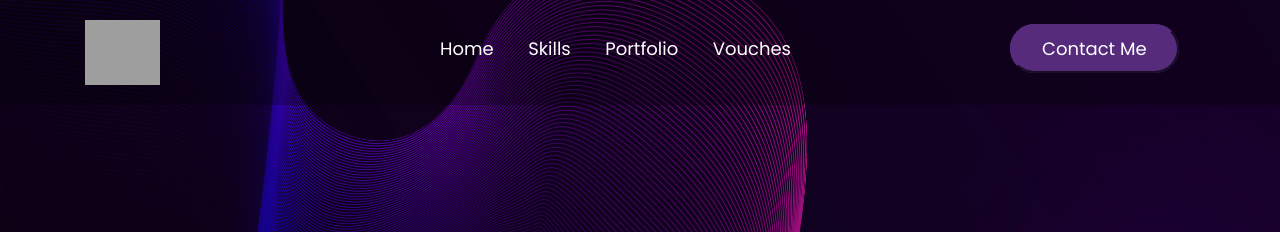
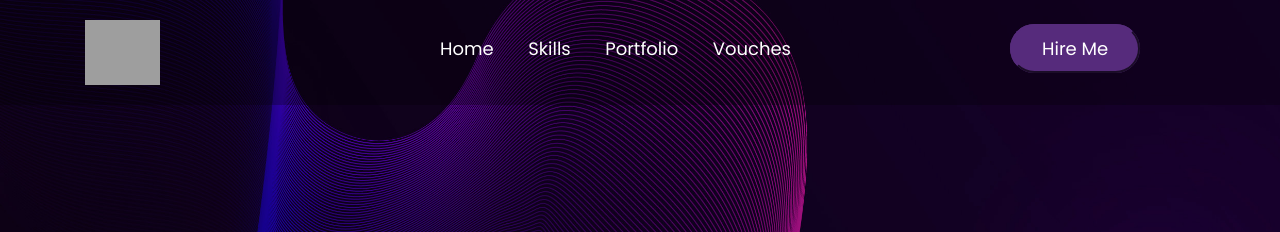
Before and after one commit to Vasito1/Website, a plain HTML site: page index.html in a window 1280 px wide. Shown: the top 232 px of the page. Drawn offline with nearby package versions, Linux system fonts and the light colour scheme; grey boxes are pictures that could not be loaded; a web font is replaced by a local one.

Commit message:
Update index.html

```diff
--- a/index.html
+++ b/index.html
@@ -35,7 +35,7 @@
 
                     <div class="col-md-3">
                         <ul>
-                            <li><a class="discord" target="_blank" href="https://discord.com/users/803231410173116426">Contact Me</a></li>
+                            <li><a class="discord" target="_blank" href="https://discord.com/users/803231410173116426">Hire Me</a></li>
                         </ul>
                     </div>
                 </div>
```
